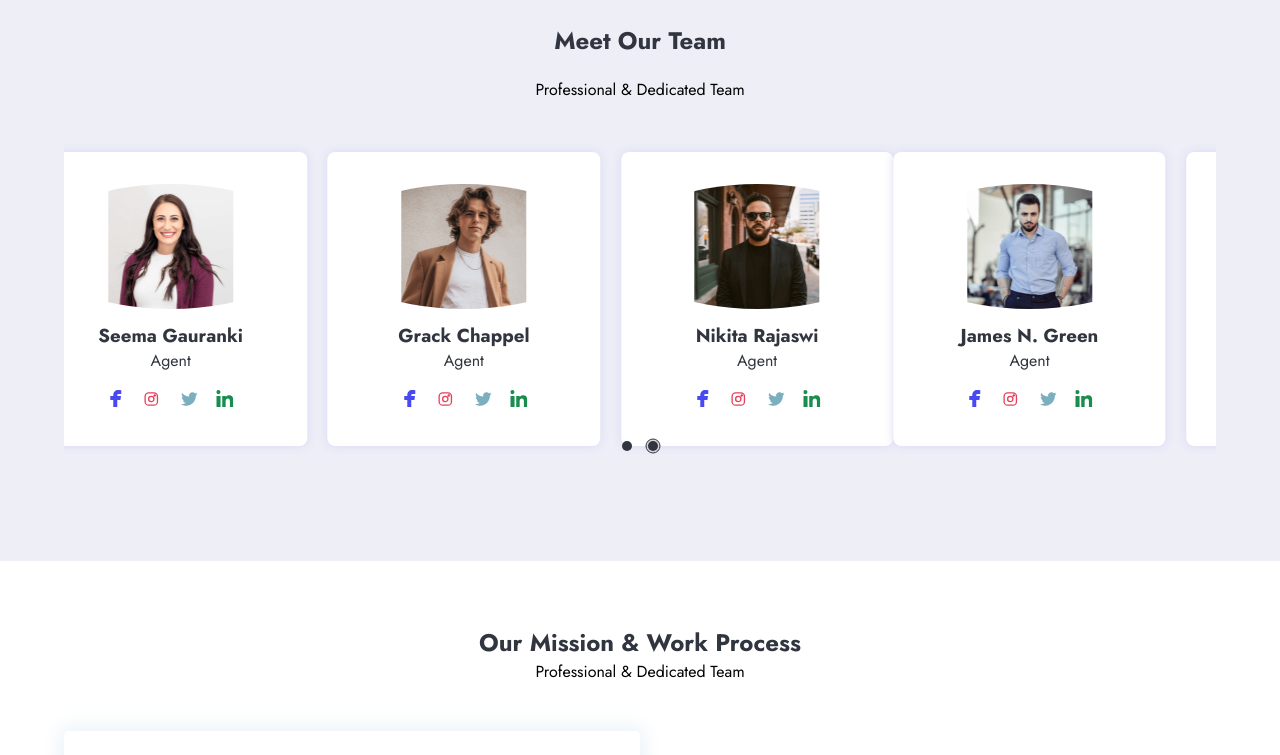
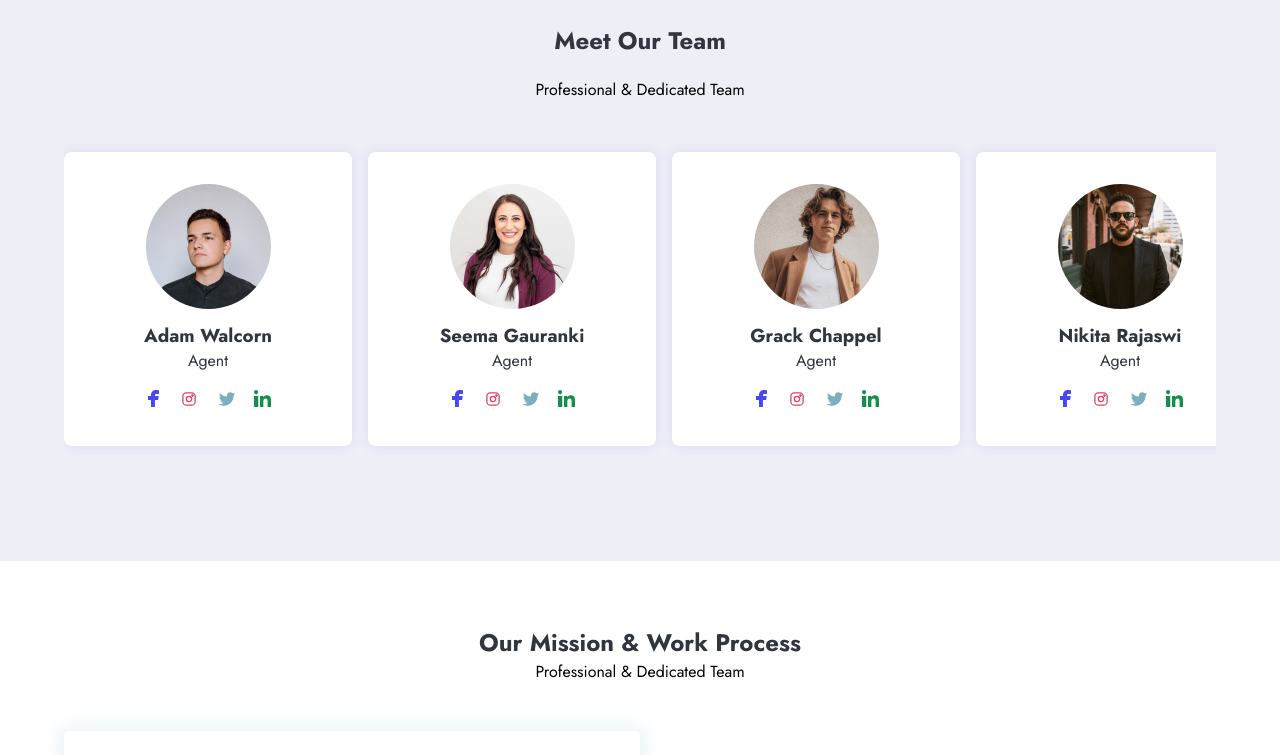
Before and after one commit to AliCamara20/Real-estate-website, a React (Vite) app: page /Real-estate-website/about in a window 1280 px wide. Shown: the part 960-1715 px from the top of the page. Built offline with nearby package versions, Linux system fonts and the light colour scheme; a web font is replaced by a local one.

Commit message:
update About.jsx

```diff
--- a/src/Agents.jsx
+++ b/src/Agents.jsx
@@ -17,6 +17,7 @@ const Agents = () => {
                 <h2 className="section_header">Meet Our Team</h2>
                 <p className="mission_info agents_section_info">Professional & Dedicated Team</p>
                 <Container />
+
             </div>
 
         </section>
@@ -26,32 +27,9 @@ const Agents = () => {
 
 
 const Container = () => {
-    const totalSlides = 8;
-
-    const renderIndicator = (onClickHandler, isSelected, index) => {
-        if( index >= totalSlides) return null
 
     return(
-            <span
-                className= {isSelected ? 'crsl_ind active_ind': 'crsl_ind'}
-                key={index}
-                onClick={onClickHandler}
-            ></span>
-        )
-    }
-    return(
         <div className="agents_container">
-            <Carousel
-                className="crsl"
-                autoPlay
-                infiniteLoop
-                interval={5000}
-                transitionTime={3000}
-                showStatus = {false}
-                showThumbs = {false}
-                showIndicators = {true}
-                renderIndicator={renderIndicator}
-            >
             <div className="agents_grid" >
                 <Agent name={'Adam Walcorn'} image={adam} />
                 <Agent name={'Seema Gauranki'} image={seema} />
@@ -64,8 +42,6 @@ const Container = () => {
                 <Agent name={'Rudra K. Mathan'} image={rudra} />
                 <Agent name={'Niharika Muthurk'} image={niha} />
             </div>
-            </Carousel>
-
         </div>
     )
 
@@ -85,8 +61,8 @@ const Agent = ({name, image}) => {
 }
 
 
-const Thumb = () => {
-   return <span className="crsl_thumb"></span>
+const Thumb = ({isSelected}) => {
+   return <span className={ isSelected ? 'crsl_ind active_ind' : 'crsl_ind'}></span>
 }
 
 export default Agents
--- a/src/index.css
+++ b/src/index.css
@@ -2098,10 +2098,49 @@ footer{
 }
 .agents_container{
   margin: 2em auto;
-
-}
-
-
+  max-width: 1200px;
+  display: flex;
+  flex-direction: row;
+  overflow-x: scroll;
+}
+
+.agents_container::-webkit-scrollbar{
+  height: 8px;
+  width: 100%;
+}
+
+.agents_container::-webkit-scrollbar-thumb{
+  border-radius: 1000px;
+  background-color: #cedaeb;
+
+}
+.agents_container::-webkit-scrollbar-button{
+  display: none;
+}
+
+.agents_container::-webkit-scrollbar-track{
+  background-color: rebeccapurple;
+  border-radius: 1000px;
+  display: none;
+
+}
+.agents_container::-webkit-scrollbar-corner{
+  display: none;
+}
+
+
+
+.agents_grid{
+  width: 1200px;
+  display: grid;
+  grid-template-columns: repeat(auto-fit, minmax(250px, 1fr));
+  gap: 1em;
+  flex: none;
+
+}
+.agents_grid + .agents_grid{
+  margin-left: 1em;
+}
 .agent_card{
   background-color: #fff;
   padding: 2em 0;
@@ -2219,11 +2258,7 @@ footer{
     grid-template-columns: repeat(auto-fit, minmax(200px, 1fr));
   }
 
-  .agents_grid{
-    display: grid;
-    grid-template-columns: repeat(auto-fit, minmax(200px, 1fr));
-    gap: 1.3em;
-  }
+
 
   .amenities{
     row-gap: 2px;
```
Lines whose indentation alone changed are shown as unchanged.
